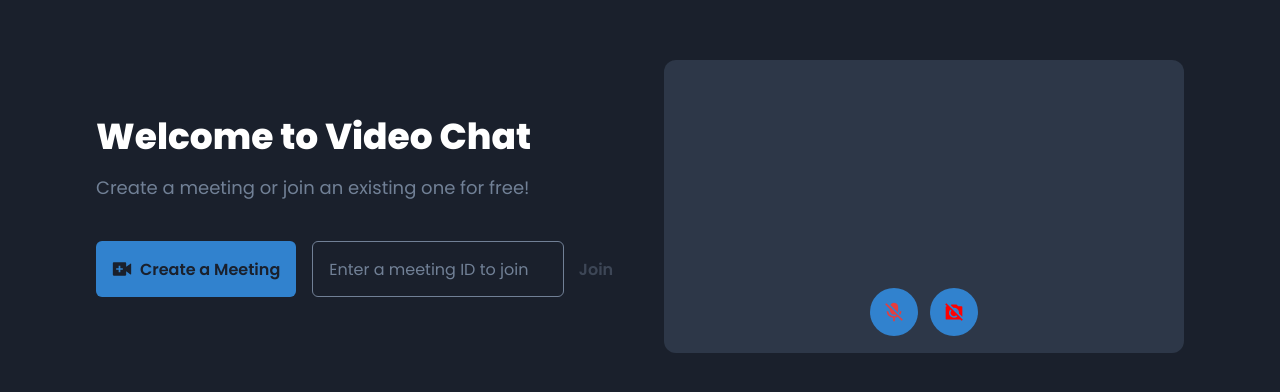
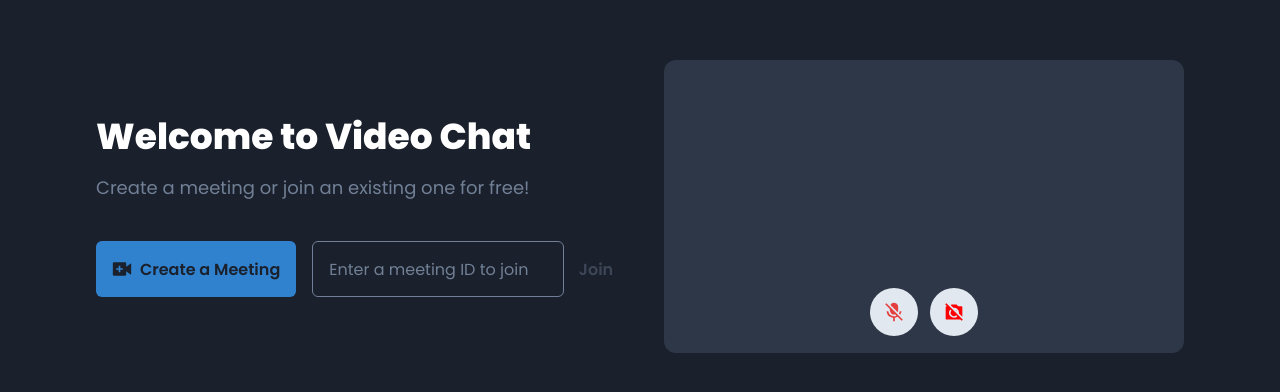
Before and after one commit to ahmedbaligh/live-video-chat, a React (Create React App) app: page / in a window 1280 px wide. Shown: the part 194-586 px from the top of the page. Built offline with nearby package versions, Linux system fonts and the light colour scheme.

Commit message:
fix: Improve loading/error UI for joining meeting

```diff
--- a/src/components/VideoPreview.tsx
+++ b/src/components/VideoPreview.tsx
@@ -1,6 +1,8 @@
 import { useState, useRef, useMemo, useEffect } from 'react';
-import { Flex, IconButton, Center } from '@chakra-ui/react';
+import { Flex, Center } from '@chakra-ui/react';
 import { RiMicFill, RiMicOffFill, RiCameraFill, RiCameraOffFill } from 'react-icons/ri';
+
+import { IconButton } from './IconButton';
 
 export interface VideoPreviewProps {
   isMicEnabled: boolean;
@@ -182,25 +184,15 @@ export const VideoPreview = ({
       <Flex pos="absolute" bottom="4" gap="3">
         <IconButton
           aria-label="Toggle Mic"
-          title="Toggle Mic"
-          color={isMicOn ? 'green.500' : 'red.500'}
+          color={isMicOn ? 'blue.800' : 'red.500'}
           icon={isMicOn ? <RiMicFill /> : <RiMicOffFill />}
-          boxSize={12}
-          fontSize="xl"
-          rounded="full"
-          minW="unset"
           onClick={onMicToggle}
         />
 
         <IconButton
-          color={isWebcamOn ? 'green.500' : 'red.500'}
+          color={isWebcamOn ? 'blue.800' : 'red.500'}
           aria-label="Toggle Webcam"
-          title="Toggle Webcam"
           icon={isWebcamOn ? <RiCameraFill /> : <RiCameraOffFill color="red" />}
-          boxSize={12}
-          fontSize="xl"
-          rounded="full"
-          minW="unset"
           onClick={onWebcamToggle}
         />
       </Flex>
--- a/src/pages/Room.tsx
+++ b/src/pages/Room.tsx
@@ -1,7 +1,7 @@
 import { memo, useEffect, useRef, useState } from 'react';
 import { Navigate, useLocation, useParams } from 'react-router-dom';
 import { createCameraVideoTrack, MeetingProvider, useMeeting } from '@videosdk.live/react-sdk';
-import { Flex, Heading, Text } from '@chakra-ui/react';
+import { Center, Flex, Heading, Text } from '@chakra-ui/react';
 import { toast } from 'react-toastify';
 
 import { config } from '../config';
@@ -120,9 +120,18 @@ const BaseRoom = memo(({ isMicEnabled, selectedMic, selectedWebcam, onMeetingLea
 
   return (
     <Flex flex={1} ref={containerRef} flexDir="column" gap="12" bg="gray.800">
-      {isParticipantAllowedToJoin === null && !meeting.isMeetingJoined && <Text>Waiting to join meeting...</Text>}
+      {isParticipantAllowedToJoin === null && !meeting.isMeetingJoined && (
+        <Center flex={1} gap="16" flexDir="column" fontSize="xl">
+          <Loader flex="unset" />
+          Waiting to join meeting...
+        </Center>
+      )}
 
-      {isParticipantAllowedToJoin === false && <Text>Participant not allowed to join meeting</Text>}
+      {isParticipantAllowedToJoin === false && (
+        <Center flex={1} color="red.500">
+          Participant not allowed to join meeting! Try again later.
+        </Center>
+      )}
 
       {isParticipantAllowedToJoin && (
         <>
```
